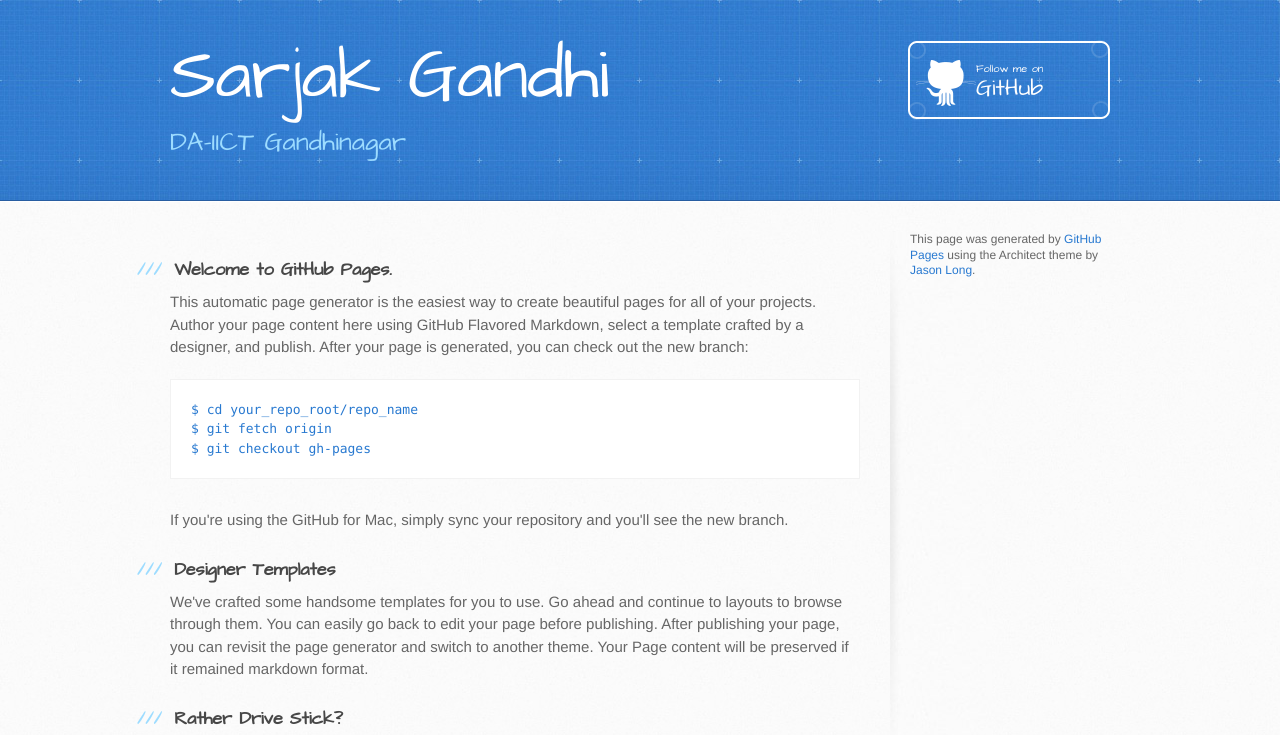
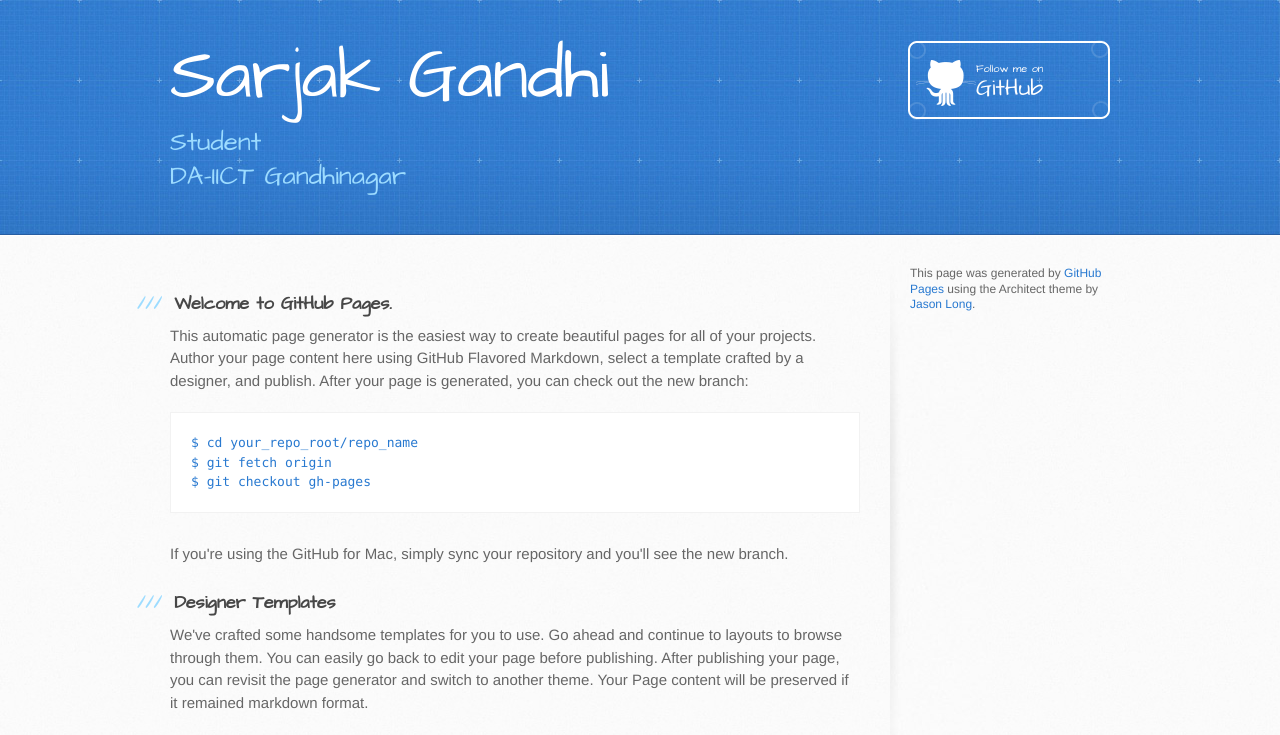
Before and after one commit to sarjak/sarjak.github.io, a plain HTML site: page index.html in a window 1280 px wide. Shown: the top 735 px of the page. Drawn offline with Linux system fonts and the light colour scheme.

Commit message:
Update index.html

```diff
--- a/index.html
+++ b/index.html
@@ -21,6 +21,7 @@
     <header>
       <div class="inner">
         <h1>Sarjak Gandhi</h1>
+        <h2>Student</h2>
         <h2>DA-IICT Gandhinagar</h2>
         <a href="https://github.com/sarjak" class="button"><small>Follow me on</small> GitHub</a>
       </div>
```
